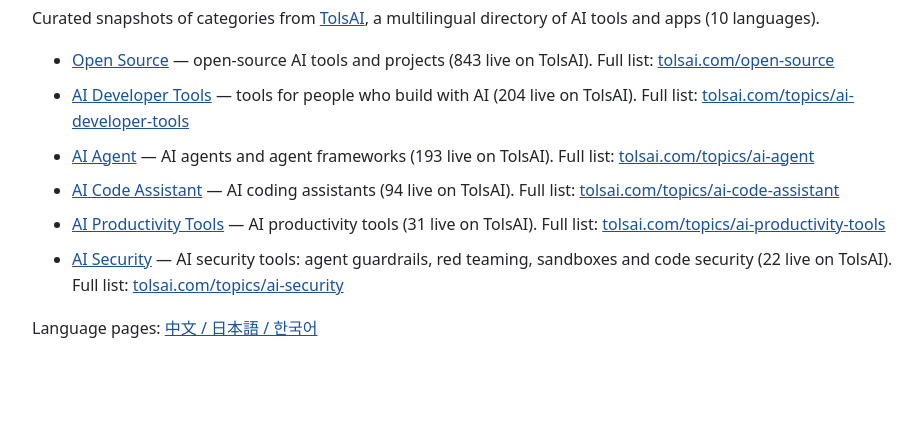
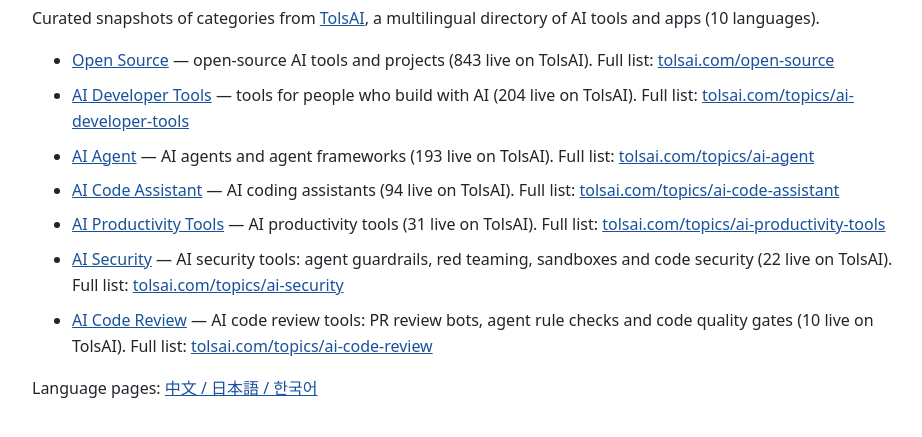
Before and after one commit to allen16881/awesome-tolsai, a plain HTML site: page topics/index.html in a window 1280 px wide. Shown: the part 149-586 px from the top of the page, without its empty margins (168-1090 px from the left). Drawn offline with Linux system fonts and the light colour scheme.

Commit message:
Topics index: add AI Code Review

```diff
--- a/topics/index.html
+++ b/topics/index.html
@@ -9,6 +9,7 @@
 <ul>
 <li><a href="open-source.html">Open Source</a> — open-source AI tools and projects (843 live on TolsAI). Full list: <a href="https://www.tolsai.com/open-source">tolsai.com/open-source</a></li><li><a href="ai-developer-tools.html">AI Developer Tools</a> — tools for people who build with AI (204 live on TolsAI). Full list: <a href="https://www.tolsai.com/topics/ai-developer-tools">tolsai.com/topics/ai-developer-tools</a></li><li><a href="ai-agent.html">AI Agent</a> — AI agents and agent frameworks (193 live on TolsAI). Full list: <a href="https://www.tolsai.com/topics/ai-agent">tolsai.com/topics/ai-agent</a></li><li><a href="ai-code-assistant.html">AI Code Assistant</a> — AI coding assistants (94 live on TolsAI). Full list: <a href="https://www.tolsai.com/topics/ai-code-assistant">tolsai.com/topics/ai-code-assistant</a></li><li><a href="ai-productivity-tools.html">AI Productivity Tools</a> — AI productivity tools (31 live on TolsAI). Full list: <a href="https://www.tolsai.com/topics/ai-productivity-tools">tolsai.com/topics/ai-productivity-tools</a></li>
 <li><a href="ai-security.html">AI Security</a> — AI security tools: agent guardrails, red teaming, sandboxes and code security (22 live on TolsAI). Full list: <a href="https://www.tolsai.com/topics/ai-security">tolsai.com/topics/ai-security</a></li>
+<li><a href="ai-code-review.html">AI Code Review</a> — AI code review tools: PR review bots, agent rule checks and code quality gates (10 live on TolsAI). Full list: <a href="https://www.tolsai.com/topics/ai-code-review">tolsai.com/topics/ai-code-review</a></li>
 </ul>
 <p>Language pages: <a href="../locales/index.html">中文 / 日本語 / 한국어</a></p>
 
```
